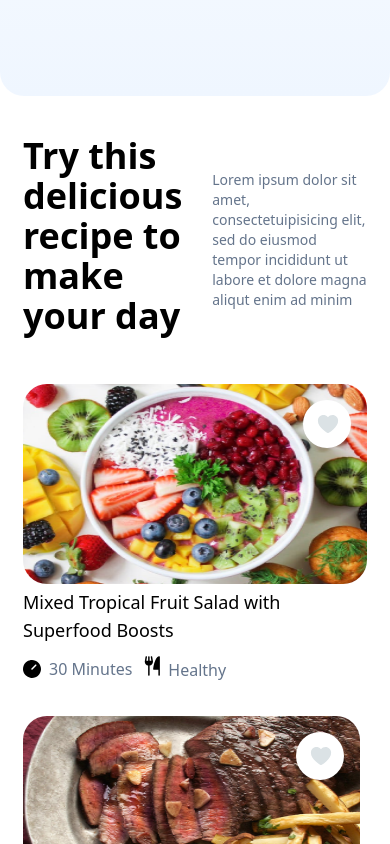
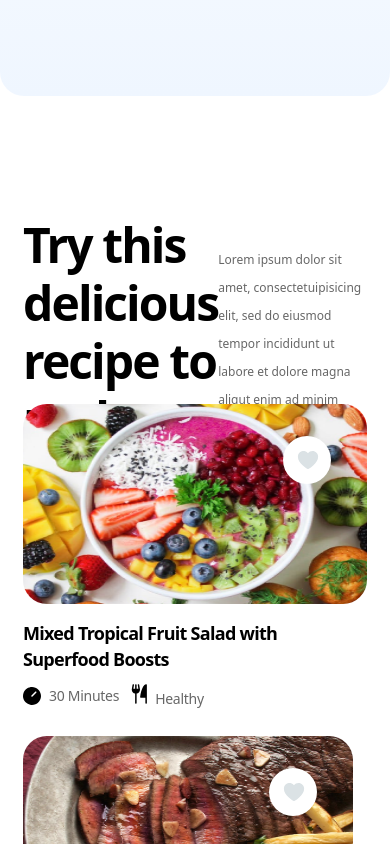
Before and after one commit to foodieland-project/foodieland-frontend, a React (Create React App) app: page / in a window 390 px wide. Shown: the part 5880-6724 px from the top of the page. Built offline with nearby package versions, Linux system fonts and the light colour scheme.

Commit message:
continue responsive-bug

```diff
--- a/src/components/BasicComponents/moreRecipe/components/moreRecipeCard/index.tsx
+++ b/src/components/BasicComponents/moreRecipe/components/moreRecipeCard/index.tsx
@@ -8,11 +8,11 @@ const MoreRecipeCard=({recipeData}:any)=> {
     const{img,title,Meal,time}=recipeData;
 
   return (
-    <div className='flex flex-col lg:w-[24%] h-[316px] md:w-[46%] sm:w-[100%] sm:justify-center my-2 rounded-3xl relative'>
-        <div className='h-[200px] rounded-3xl'>
+    <div className='flex flex-col xl:w-[290px] h-[316px] lg:w-[32%] md:w-[46%] sm:w-[100%] sm:justify-center my-2 rounded-3xl relative'>
+        <div className='h-[200px] rounded-3xl w-full mb-3'>
             <img src={img} alt="product" className=' block w-full h-full rounded-3xl'/>
         </div>
-        <div className='w-[48px] h-[48px] bg-white rounded-full flex justify-center items-center absolute top-[16px] right-[16px] '>
+        <div className='w-[48px] h-[48px] bg-white rounded-full flex justify-center items-center absolute top-[32px] right-[36px] '>
                 <span onClick={() => setLike((prev) => !prev)} className="w-[20.25px] h-[18px] inline-block cursor-pointer">
                     {
                         like ? icons.whiteHeat() : icons.redHeat()
@@ -21,9 +21,9 @@ const MoreRecipeCard=({recipeData}:any)=> {
                 </span>
         </div>
         <div>
-            <h2 className='text-lg font-medium mt-1'>{title}</h2>
+            <h2 className='text-lg font-semibold mt-1 tracking-[-0.04em] leading-[26px] text-black'>{title}</h2>
         </div>
-        <div className='flex items-center mt-3 font-light text-slate-500'>
+        <div className='flex items-center mt-3 font-medium text-sm leading-[17px] tracking-[-0.02em] text-[rgba(0,0,0,0.6)]'>
             <div className='flex items-center mr-3'><span className='inline-block pr-2'>{icons.timer()}</span>{time}</div>
             <div><span className='inline-block '>{icons.fork()}</span><span className='inline-block pr-2'>{icons.knife()}</span>{Meal}</div>
         </div>
--- a/src/components/BasicComponents/moreRecipe/index.tsx
+++ b/src/components/BasicComponents/moreRecipe/index.tsx
@@ -78,18 +78,18 @@ const MoreRecipe = () => {
         },
     ]
     return (
-        <div className='container mx-auto flex flex-col py-2 px-2'>
+        <div className='container flex flex-col py-2 px-2 mx-auto  my-20'>
             <div className='my-8 flex items-center justify-between'>
-                <div className='w-[620px]'>
-                    <h1 className='font-bold text-4xl mb-2'>Try this delicious recipe to make your day</h1>
+                <div className='w-[507px] h-[116px]'>
+                    <h1 className='font-semibold text-5xl mb-2 leading-[58px] tracking-[-0.04em] text-black'>Try this delicious recipe to make your day</h1>
                 </div>
-                <div className='w-[507px]'>
-                    <p className='text-sm text-slate-500'>
+                <div className='w-[620px] h-[56px]'>
+                    <p className='text-xs font-normal leading-7 text-[rgba(0,0,0,0.6)]'>
                         Lorem ipsum dolor sit amet, consectetuipisicing elit, sed do eiusmod tempor incididunt ut labore et dolore magna aliqut enim ad minim
                     </p>
                 </div>
             </div>
-            <div className='flex justify-between items-center w-full flex-wrap'>
+            <div className='flex justify-between items-center w-full flex-wrap mt-8'>
                 {
                     MoreRecipeData.map((data, id) => <MoreRecipeCard key={id} recipeData={data} />)
                 }
```
